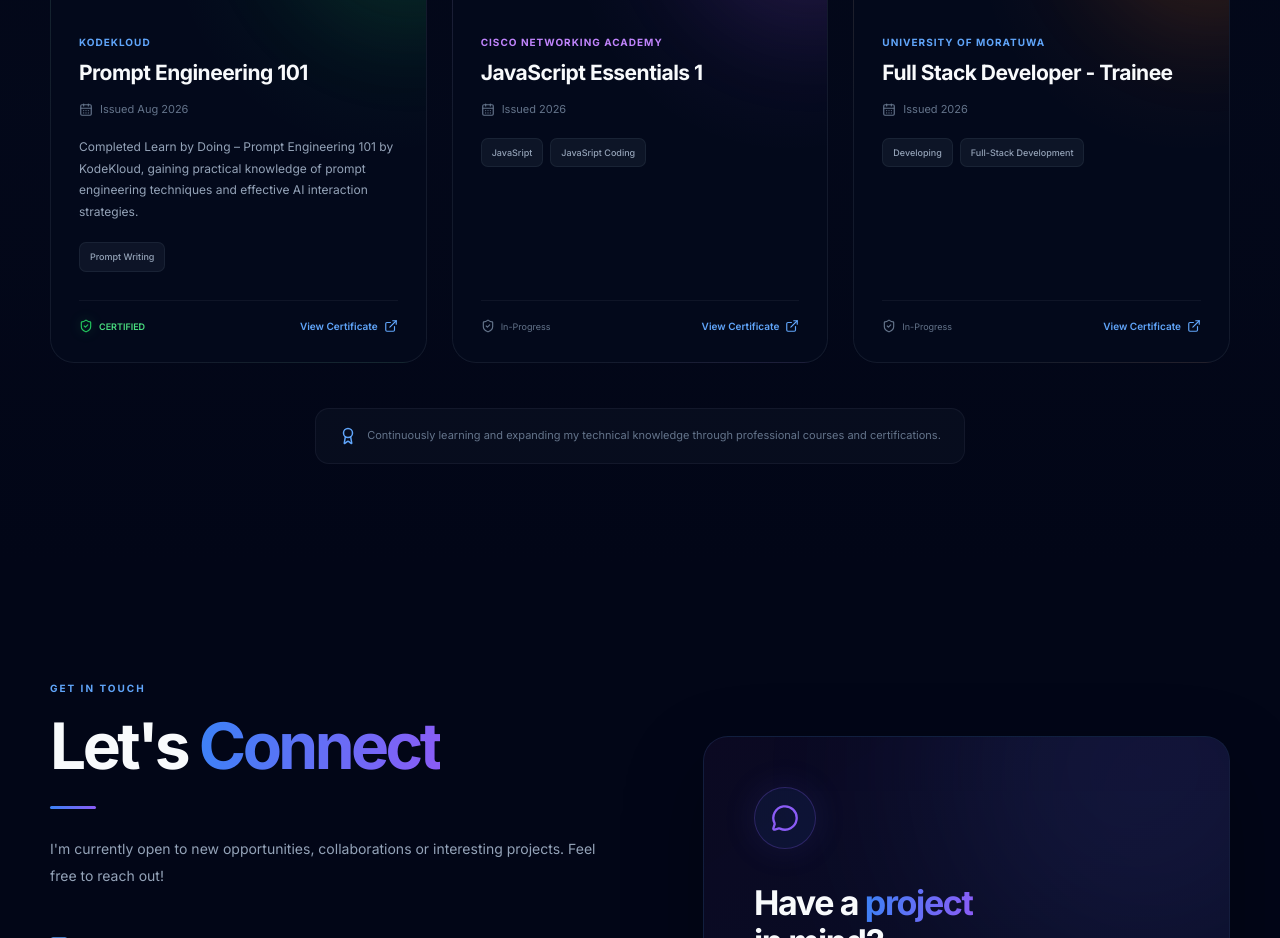
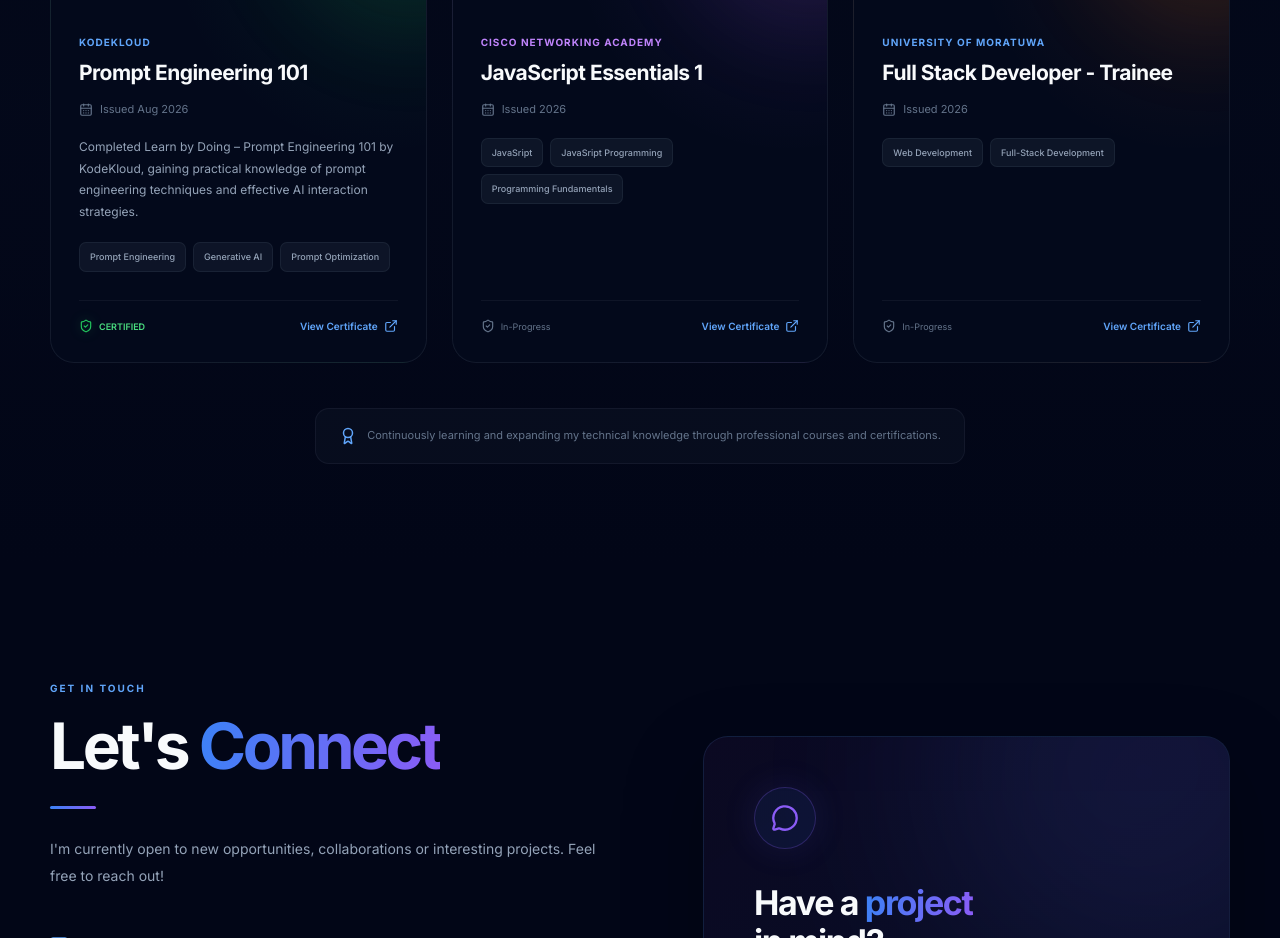
Before and after one commit to nvhewamanage/my-portfolio-website, a React (Vite) app: page / in a window 1280 px wide. Shown: the part 5560-6498 px from the top of the page. Built offline with nearby package versions, Linux system fonts and the light colour scheme.

Commit message:
update  certification cards

```diff
--- a/src/sections/Certifications/Certifications.tsx
+++ b/src/sections/Certifications/Certifications.tsx
@@ -15,7 +15,9 @@
     description:
       "Completed Learn by Doing – Prompt Engineering 101 by KodeKloud, gaining practical knowledge of prompt engineering techniques and effective AI interaction strategies.",
     skills: [
-      "Prompt Writing",
+      "Prompt Engineering",
+      "Generative AI",
+      "Prompt Optimization",
     ],
     certificateUrl: "https://learn.kodekloud.com/learn/certificate/70c7bb17-5c79-4b8c-a160-d896be5002fd",
     color: "green",
@@ -30,7 +32,8 @@
       "",
     skills: [
       "JavaSript",
-      "JavaSript Coding",
+      "JavaSript Programming",
+      "Programming Fundamentals"
     ],
     certificateUrl: "",
     color: "purple",
@@ -44,7 +47,7 @@
     description:
       "",
     skills: [
-      "Developing",
+      "Web Development",
       "Full-Stack Development",
     ],
     certificateUrl: "",
```
